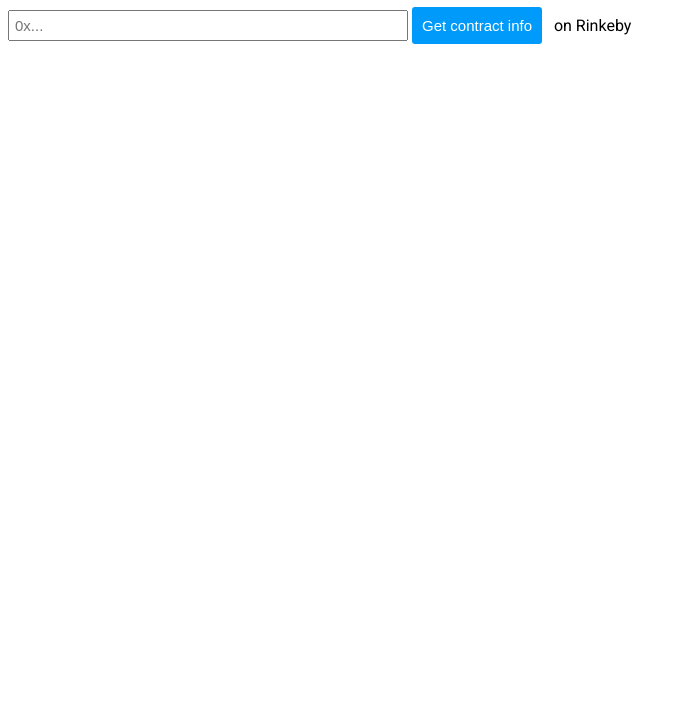
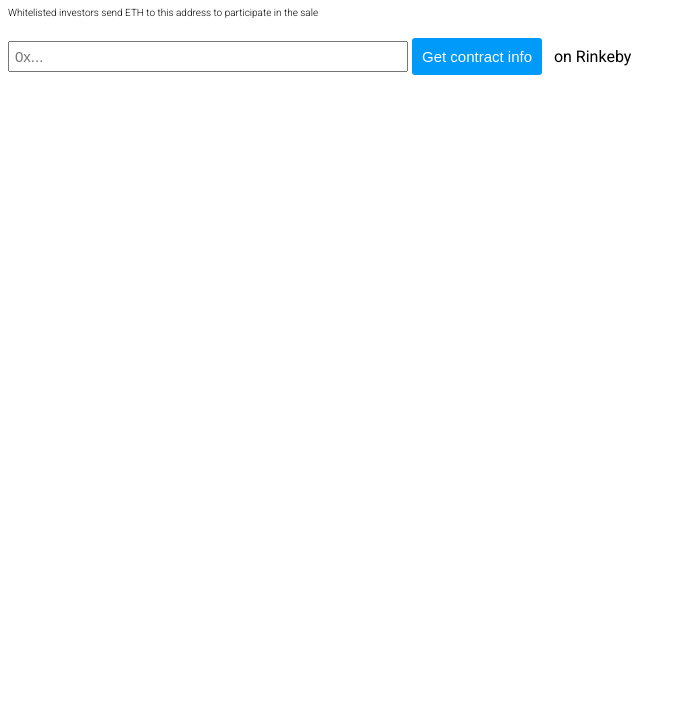
Before and after one commit to ICOPanel/ICOPanel, a website: page public/index.html in a window 1280 px wide. Shown: the part 82-800 px from the top of the page, without its empty margins (0-686 px from the left). Drawn offline with Linux system fonts and the light colour scheme.

Commit message:
Update index.html

```diff
--- a/public/index.html
+++ b/public/index.html
@@ -93,6 +93,7 @@
     <h1><img src="./img/atom.svg" height="28px"> ICO Console</h1>
 
     <h2>Crowdsale contract address</h2>
+    <p class="small">Whitelisted investors send ETH to this address to participate in the sale</p>
     <div>
         <input id="crowdsaleaddress" type="text" placeholder="0x..." value="">
         <input type="button" id="getContract" value="Get contract info" onclick="runTests()" >
```
